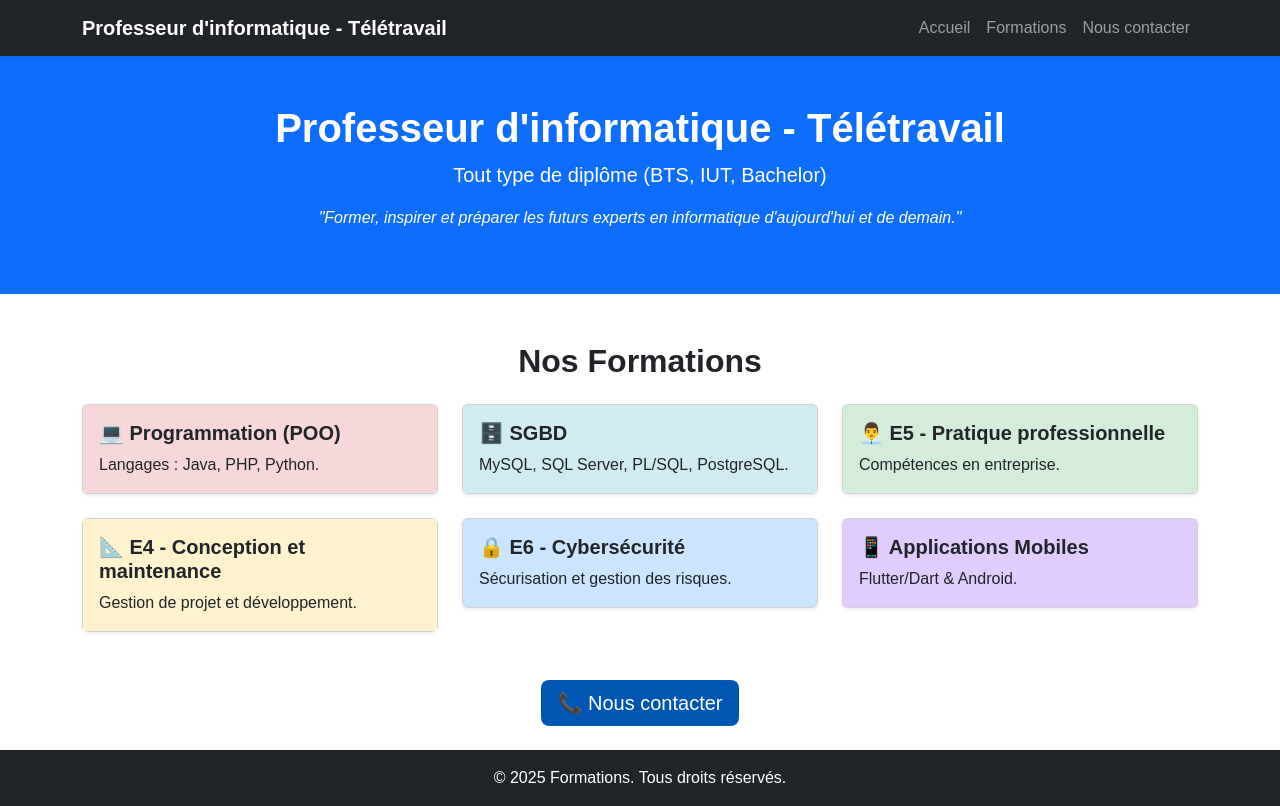
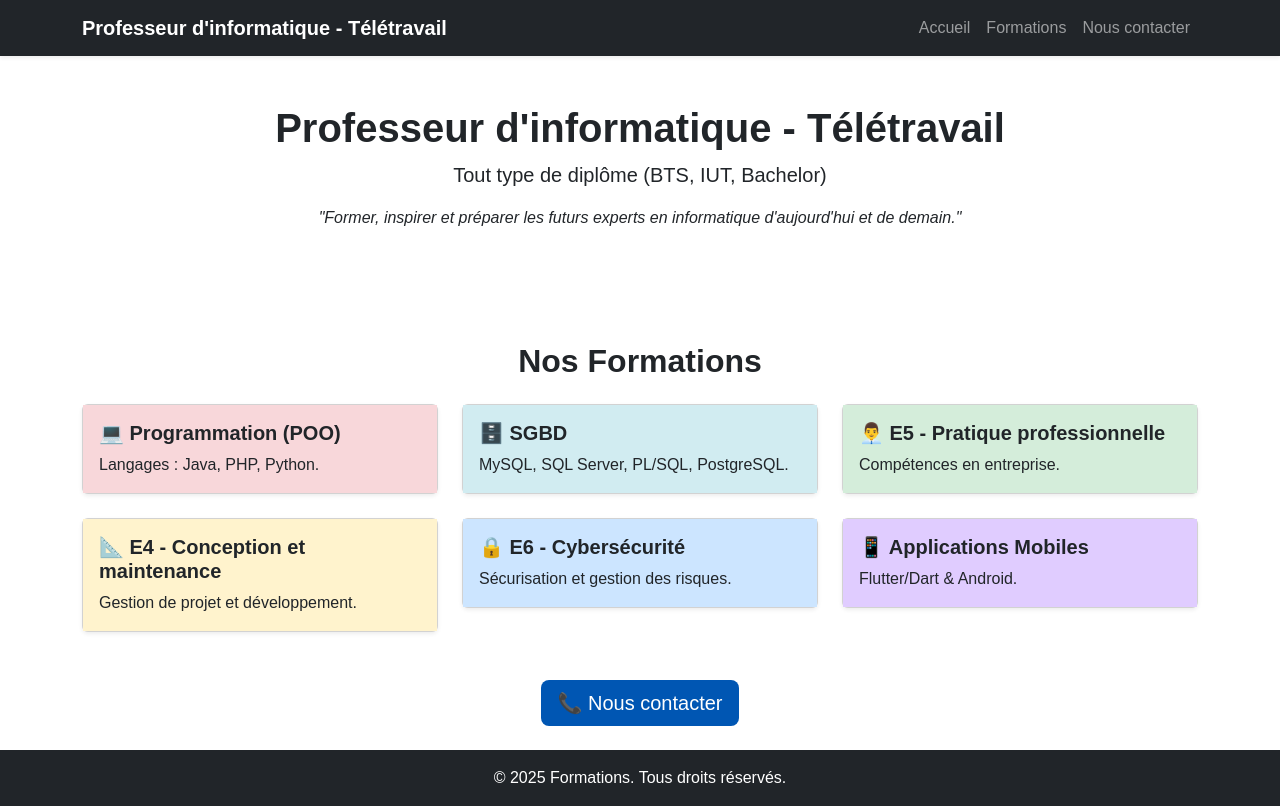
Before and after one commit to jam6/formation, a plain HTML site: page index1.html in a window 1280 px wide. Drawn offline with nearby package versions, Linux system fonts and the light colour scheme; a script that the page names is missing.

Commit message:
Update index1.html

```diff
--- a/index1.html
+++ b/index1.html
@@ -52,10 +52,10 @@
         </div>
     </nav>
 
-    <header class="bg-primary text-white text-center py-5">
-        <h1 class="fw-bold">Professeur d'informatique - Télétravail</h1>
-        <p class="lead">Tout type de diplôme (BTS, IUT, Bachelor)</p>
-        <p class="fst-italic">"Former, inspirer et préparer les futurs experts en informatique d'aujourd'hui et de demain."</p>
+    <header class="text-center py-5">
+        <h1 class="fw-bold header-text">Professeur d'informatique - Télétravail</h1>
+        <p class="lead header-text">Tout type de diplôme (BTS, IUT, Bachelor)</p>
+        <p class="fst-italic header-text">"Former, inspirer et préparer les futurs experts en informatique d'aujourd'hui et de demain."</p>
     </header>
 
     <section id="formations" class="container my-5">
```
